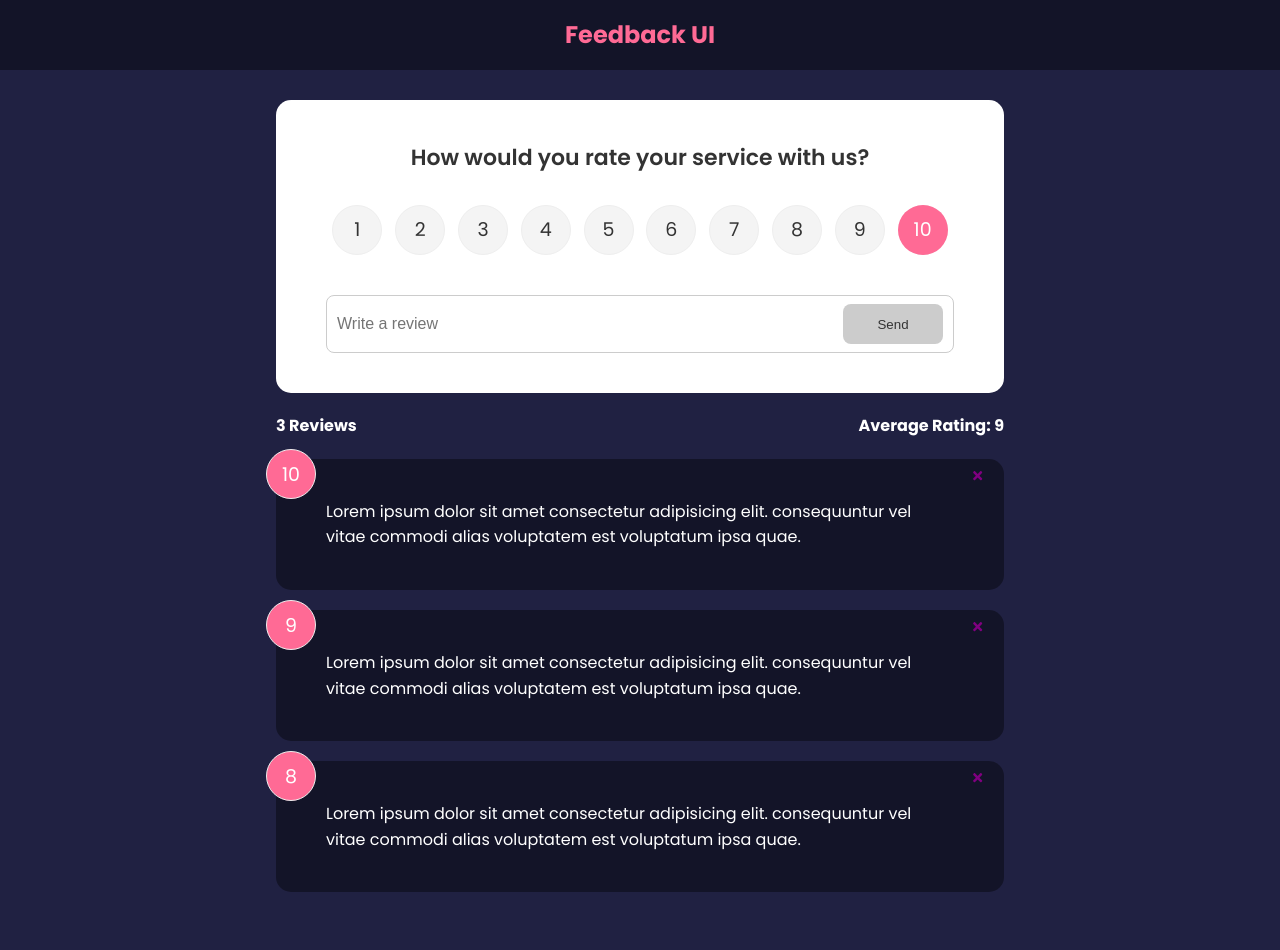
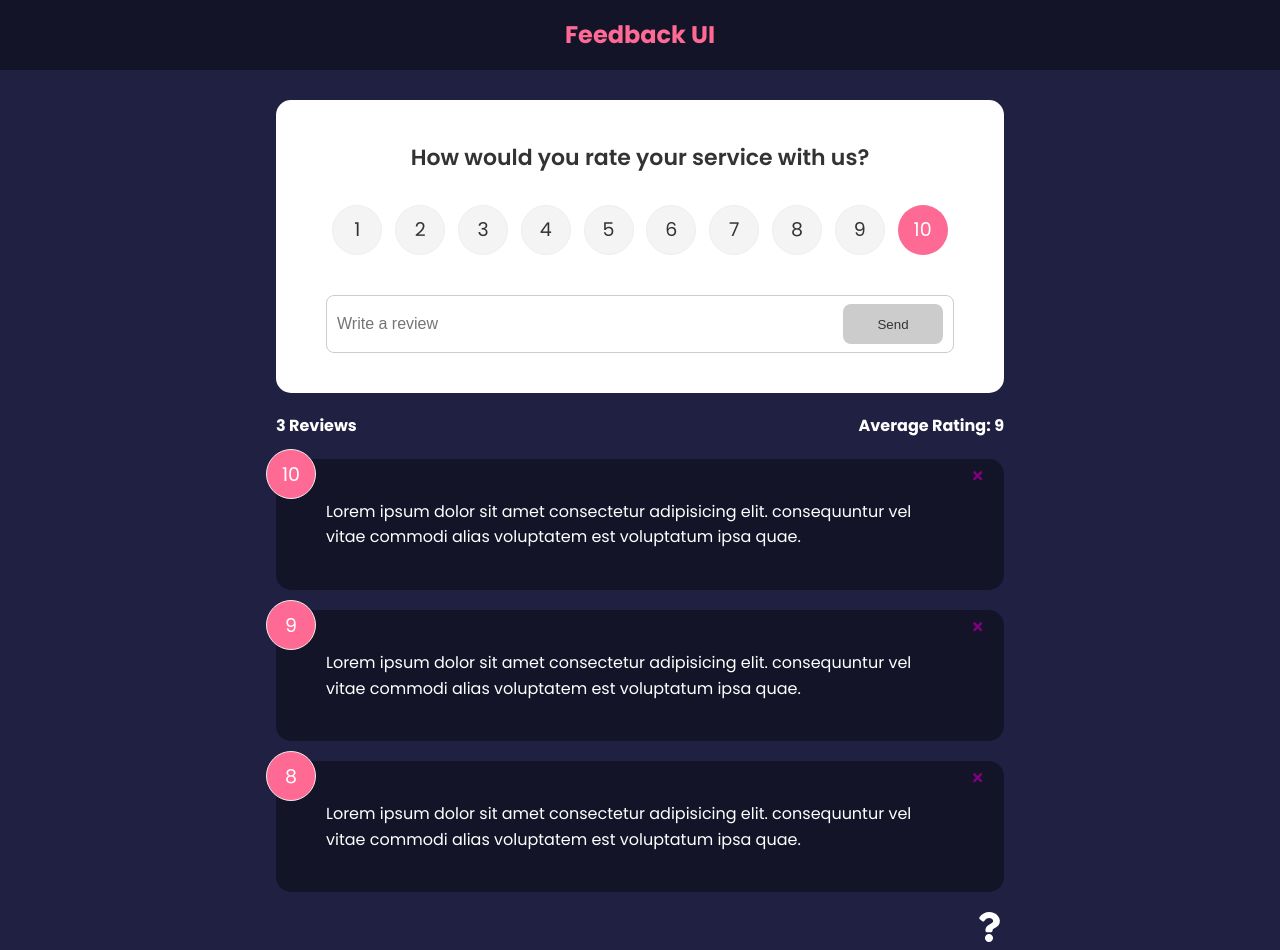
Before and after one commit to TakeADev/feedback-app, a React (Create React App) app: page / in a window 1280 px wide. Before the commit the page ends 912 px from the top, so only its background shows below. Built offline with nearby package versions, Linux system fonts and the light colour scheme.

Commit message:
Create links to navigate pages

```diff
--- a/src/App.js
+++ b/src/App.js
@@ -8,6 +8,7 @@
 import FeedbackStats from './components/FeedbackStats'
 import FeedbackForm from './components/FeedbackForm'
 import AboutPage from './pages/AboutPage'
+import AboutIconLink from './components/AboutIconLink'
 
 function App() {
   const [feedback, setFeedback] = useState(FeedbackData)
@@ -40,10 +41,10 @@
                   feedback={feedback}
                   handleDelete={deleteFeedback}
                 />
+                <AboutIconLink />
               </>
             }
           ></Route>
-
           <Route path='/about' element={<AboutPage />} />
         </Routes>
       </div>
--- /dev/null
+++ b/src/components/AboutIconLink.jsx
@@ -0,0 +1,15 @@
+import React from 'react'
+import { FaQuestion } from 'react-icons/fa'
+import { Link } from 'react-router-dom'
+
+function AboutIconLink() {
+  return (
+    <div className='about-link'>
+      <Link to='/about'>
+        <FaQuestion size={30} />
+      </Link>
+    </div>
+  )
+}
+
+export default AboutIconLink
--- a/src/pages/AboutPage.jsx
+++ b/src/pages/AboutPage.jsx
@@ -1,5 +1,6 @@
 import React from 'react'
 import Card from '../components/shared/Card'
+import { Link } from 'react-router-dom'
 
 function AboutPage() {
   return (
@@ -10,7 +11,7 @@
         <p>Version 1.0.0</p>
 
         <p>
-          <a href='/'>Back To Home Page</a>
+          <Link to='/'>Back To Home Page</Link>
         </p>
       </div>
     </Card>
```
